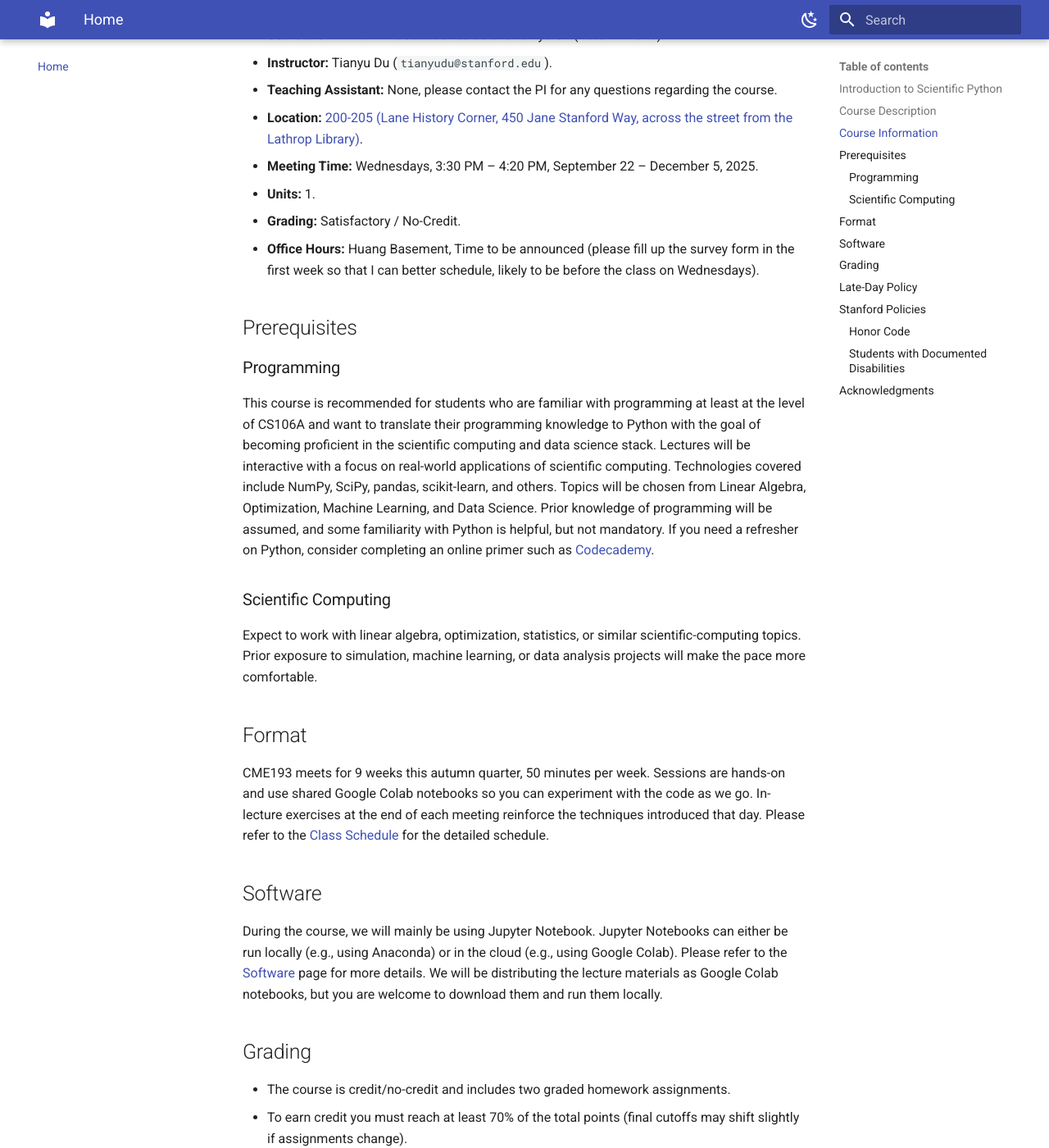
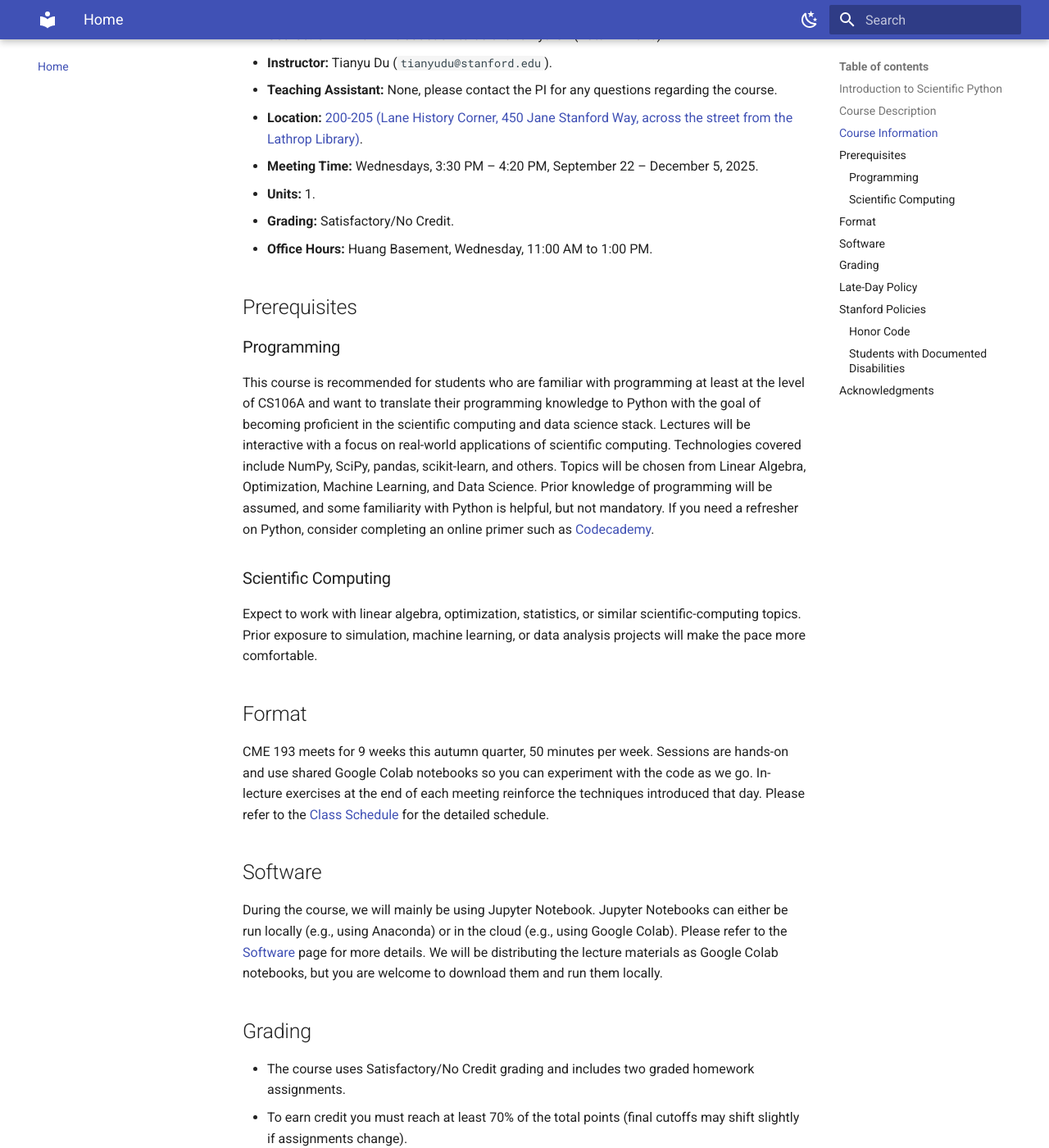
Before and after one commit to TianyuDu/CME193-Autumn-2025, an MkDocs documentation site: the page built from docs/index.md, in a window 1280 px wide and 1400 px high, scrolled down 584 px. Shown: the whole window at 82% size. Built offline with MkDocs 1.6.1 and Material for MkDocs 9.7.7, drawn with Linux system fonts in a browser that asks for light colours.

Commit message:
Refine documentation for CME 193 course by updating grading criteria, office hours, and course format details. Correct typos and improve clarity in Lecture 2 notebook on Object-Oriented Programming, enhancing comments and explanations for better understanding. Update software installation instructions for consistency.

```diff
--- a/docs/index.md
+++ b/docs/index.md
@@ -12,8 +12,8 @@ This one-unit workshop is aimed at students who already know how to program (CS1
 - **Location:** [200-205 (Lane History Corner, 450 Jane Stanford Way, across the street from the Lathrop Library)](http://campus-map.stanford.edu/?srch=200-205).
 - **Meeting Time:** Wednesdays, 3:30 PM – 4:20 PM, September 22 – December 5, 2025.
 - **Units:** 1.
-- **Grading:** Satisfactory / No-Credit.
-- **Office Hours:** Huang Basement, Time to be announced (please fill up the survey form in the first week so that I can better schedule, likely to be before the class on Wednesdays).
+- **Grading:** Satisfactory/No Credit.
+- **Office Hours:** Huang Basement, Wednesday, 11:00 AM to 1:00 PM.
 
 ## Prerequisites
 ### Programming
@@ -23,13 +23,13 @@ This course is recommended for students who are familiar with programming at lea
 Expect to work with linear algebra, optimization, statistics, or similar scientific-computing topics. Prior exposure to simulation, machine learning, or data analysis projects will make the pace more comfortable.
 
 ## Format
-CME193 meets for 9 weeks this autumn quarter, 50 minutes per week. Sessions are hands-on and use shared Google Colab notebooks so you can experiment with the code as we go. In-lecture exercises at the end of each meeting reinforce the techniques introduced that day. Please refer to the [Class Schedule](schedule.md) for the detailed schedule.
+CME 193 meets for 9 weeks this autumn quarter, 50 minutes per week. Sessions are hands-on and use shared Google Colab notebooks so you can experiment with the code as we go. In-lecture exercises at the end of each meeting reinforce the techniques introduced that day. Please refer to the [Class Schedule](schedule.md) for the detailed schedule.
 
 ## Software
 During the course, we will mainly be using Jupyter Notebook. Jupyter Notebooks can either be run locally (e.g., using Anaconda) or in the cloud (e.g., using Google Colab). Please refer to the [Software](software.md) page for more details. We will be distributing the lecture materials as Google Colab notebooks, but you are welcome to download them and run them locally.
 
 ## Grading
-- The course is credit/no-credit and includes two graded homework assignments.
+- The course uses Satisfactory/No Credit grading and includes two graded homework assignments.
 - To earn credit you must reach at least 70% of the total points (final cutoffs may shift slightly if assignments change).
 - Each late day costs 10% of your homework score (e.g., if you get 80\% points of the homework, but a day late, you will get 72\% points).
 - Assignments more than two days late **beyond** the late-day grace window will not be accepted.
```
Also changed, not shown: docs/schedule.md (+1 -1 lines), docs/software.md (+1 -1 lines), 1 other file.
